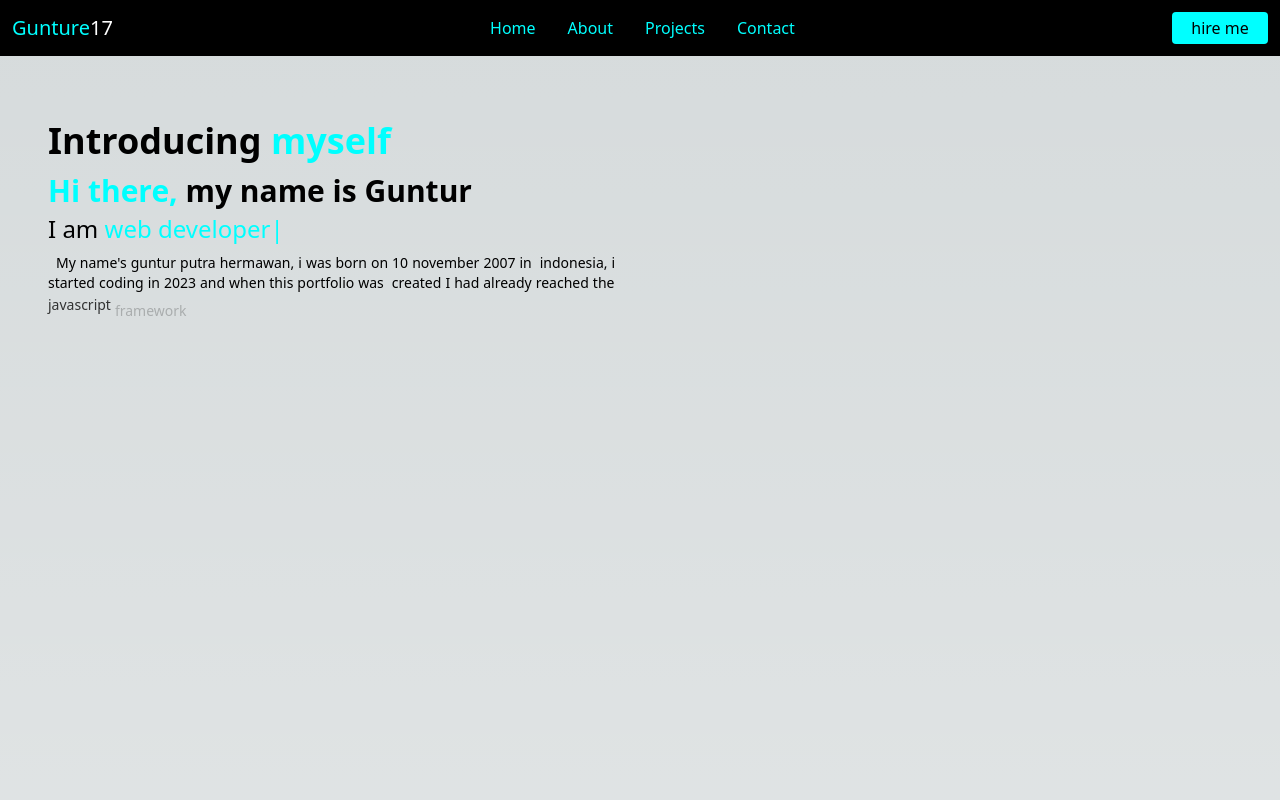
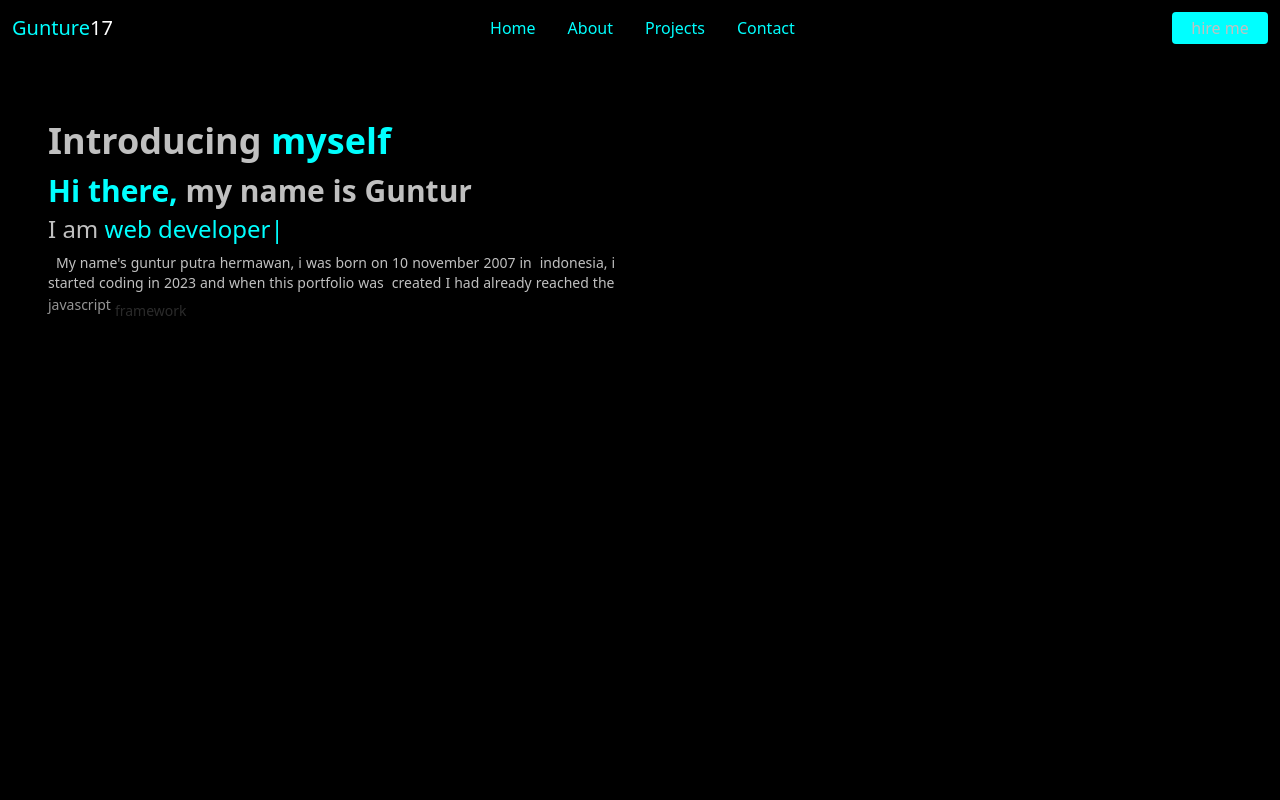
Before and after one commit to Goldguntur/guntur-portfolio-react, a Next.js app: page / in a window 1280 px wide. Shown: the top 800 px of the page. Built offline with nearby package versions, Linux system fonts and the light colour scheme.

Commit message:
fix again, idk

```diff
--- a/src/app/globals.css
+++ b/src/app/globals.css
@@ -2,29 +2,8 @@
 @tailwind components;
 @tailwind utilities;
 
-:root {
+body {
   color: rgb(192, 192, 192);
-  --foreground-rgb: 0, 0, 0;
-  --background-start-rgb: 214, 219, 220;
-  --background-end-rgb: 255, 255, 255;
-}
-
-@media (prefers-color-scheme: dark) {
-  :root {
-    --foreground-rgb: 255, 255, 255;
-    --background-start-rgb: 0, 0, 0;
-    --background-end-rgb: 0, 0, 0;
-  }
-}
-
-body {
-  color: rgb(var(--foreground-rgb));
-  background: linear-gradient(
-      to bottom,
-      transparent,
-      rgb(var(--background-end-rgb))
-    )
-    rgb(var(--background-start-rgb));
 }
 
 @layer utilities {
--- a/src/app/layout.jsx
+++ b/src/app/layout.jsx
@@ -13,7 +13,12 @@ export const metadata = {
 export default function RootLayout({ children }) {
   return (
     <html lang="en">
-      <body className="w-[100vw] max-w-full overflow-x-hidden">{children}</body>
+      <body
+        className="w-[100vw] max-w-full overflow-x-hidden bg-black"
+        suppressHydrationWarning={true}
+      >
+        {children}
+      </body>
     </html>
   );
 }
--- a/src/components/section/about.jsx
+++ b/src/components/section/about.jsx
@@ -73,7 +73,7 @@ export default function About({ image, github, x, instagram, linkedin }) {
       <section className="lg:h-[100v]" id="about">
         <div className="flex justify-center lg:items-start items-center lg:flex-row flex-col lg:gap-14 gap-8 lg:px-8 pt-20 ">
           <div className=" w-1/2 rounded-t-md  relative" ref={cvImageAni}>
-            <CardDialoge ref={cvImageAni} Image={image} />
+            <CardDialoge Image={image} />
           </div>
           <article className="text-center lg:text-justify mb-24">
             <h1
```
